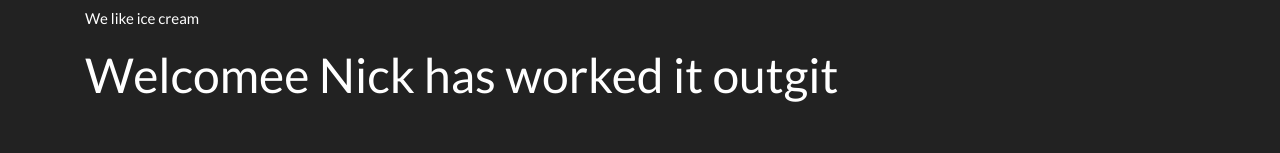
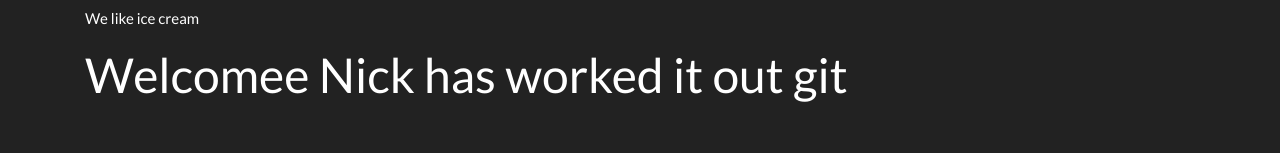
Before and after one commit to RogueAngelfire/RAN-WD-V1, a React (Create React App) app in the folder frontend/: page / in a window 1280 px wide. Shown: the part 145-298 px from the top of the page. Built offline with nearby package versions, Linux system fonts and the light colour scheme.

Commit message:
ashes commit

```diff
--- a/frontend/src/App.js
+++ b/frontend/src/App.js
@@ -12,7 +12,7 @@ function App() {
           <h1>Welcome to the jungle</h1>
           <p>We like ice cream</p>
 
-          <h1>Welcomee Nick has worked it outgit </h1>
+          <h1>Welcomee Nick has worked it out git </h1>
 
         </Container>
       </main>
```
